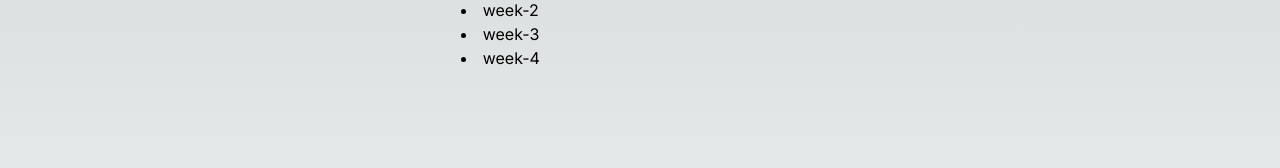
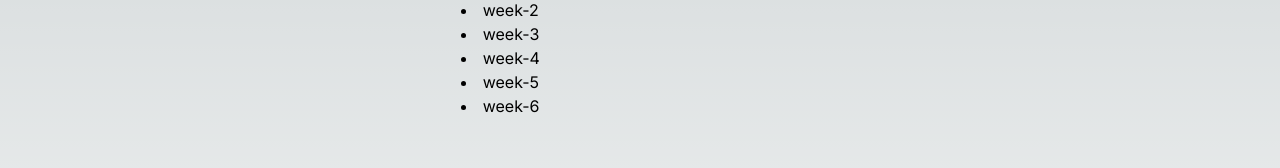
Before and after one commit to Aaron-1303/cprg306-assignments, a Next.js app in the folder cprg306-assignments/: page / in a window 1280 px wide. Shown: the part 122-290 px from the top of the page. Built offline with nearby package versions, Linux system fonts and the light colour scheme.

Commit message:
Update page.js for week 5 and 6 page connection

```diff
--- a/cprg306-assignments/app/page.js
+++ b/cprg306-assignments/app/page.js
@@ -1,6 +1,8 @@
 import page from "./week-2/page"
 import page1 from "./week-3/page"
 import page2 from "./week-4/page"
+import page3 from "./week-5/page"
+import page4 from "./week-6/page"
 import Image from "next/image";
 import Link from "next/link";
 export default function Home() {
@@ -12,6 +14,8 @@ export default function Home() {
         <li><Link href="/week-2">week-2</Link></li>
         <li><Link href="/week-3">week-3</Link></li>
         <li><Link href="/week-4">week-4</Link></li>
+      <li><Link href="/week-5">week-5</Link></li>
+        <li><Link href="/week-6">week-6</Link></li>
 
 
       </div>
```
